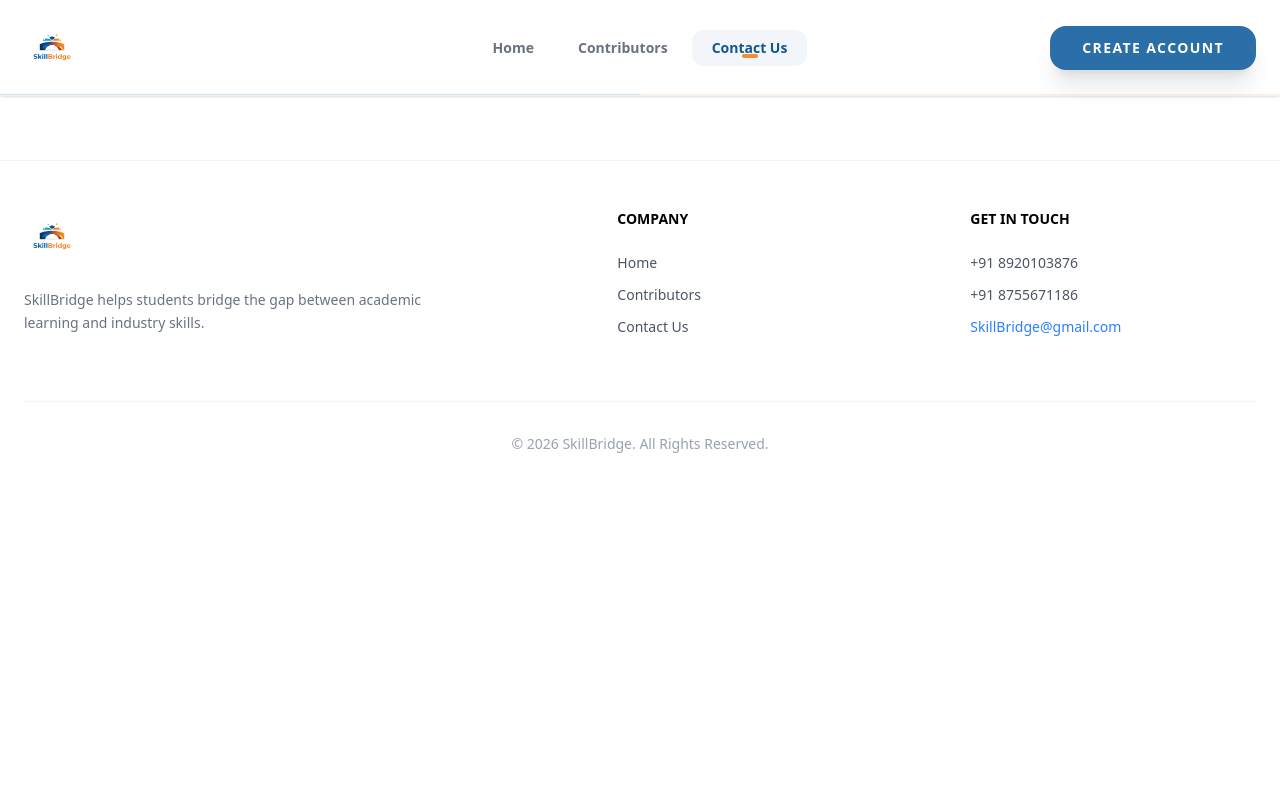
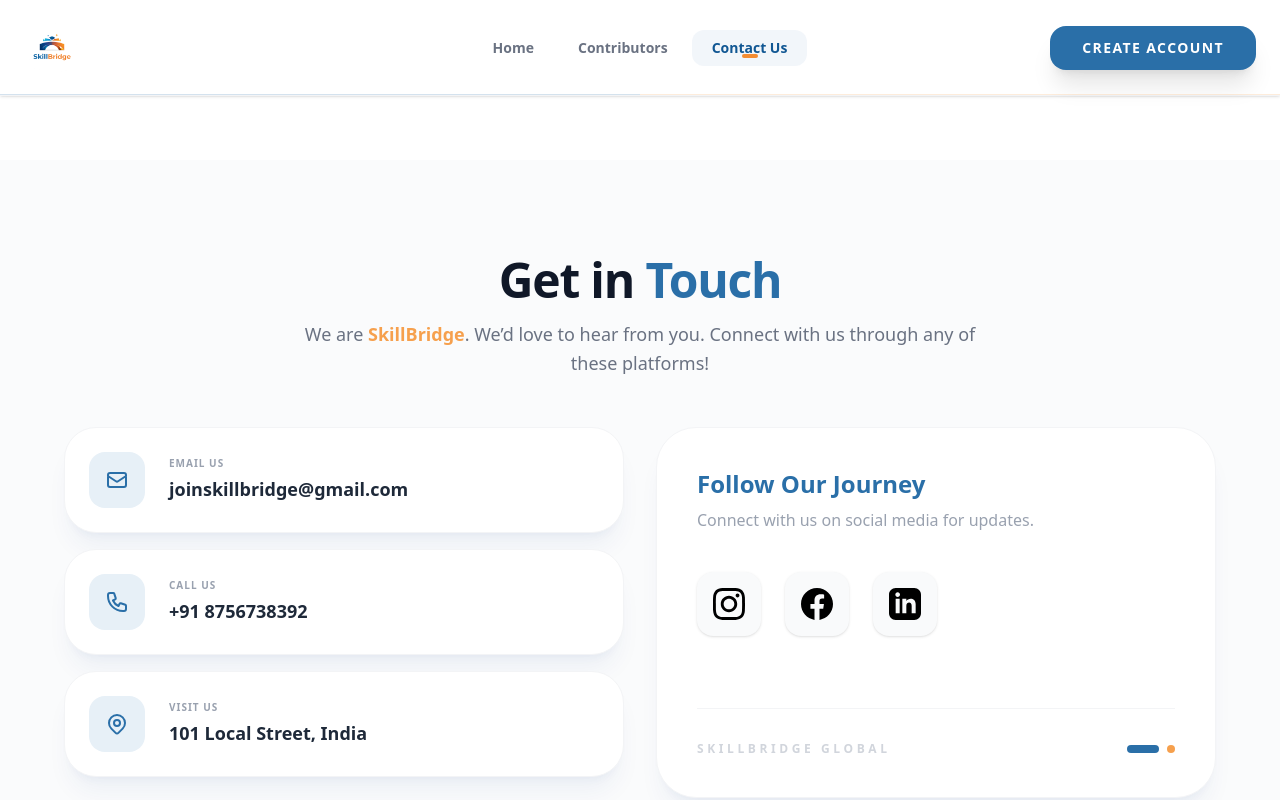
Before and after one commit to anmolkumar875511/SkillBridge, a React (Vite) app in the folder frontend/: page /contact in a window 1280 px wide. Built offline with nearby package versions, Linux system fonts and the light colour scheme; no server answers.

Commit message:
Contact Page UI made and bug fixes in some component

```diff
--- a/frontend/src/App.jsx
+++ b/frontend/src/App.jsx
@@ -12,6 +12,7 @@ import {Toaster} from 'sonner'
 import Resume from './pages/Resume.jsx'
 import Forgetpassw from './pages/Forgetpassw.jsx'
 import Resetpassw from './pages/Resetpassw.jsx'
+import Contact from './pages/Contact.jsx'
 
 function App() {
   return (
@@ -25,6 +26,7 @@ function App() {
           <Route path="/Login" element={<Login />} />
           <Route path="/forgetpassword" element={<Forgetpassw/>}/>
           <Route path='/reset-password/:token' element={<Resetpassw/>} />
+          <Route path='/contact' element={<Contact/>} />
           {/* Protected Routes */}
           <Route element={<ProtectedRoute/>}>
           <Route path='/Dashboard' element={<Dashboard/>}/>
--- a/frontend/src/components/Navbar.jsx
+++ b/frontend/src/components/Navbar.jsx
@@ -40,13 +40,14 @@ function Navbar() {
           {[
             { name: user ? 'Dashboard' : 'Home', path: user ? '/Dashboard' : '/' },
             { name: user ? 'Resume' : 'Contributors', path: user ? '/Resume' : '/contributors' },
+            ...(user ? [{ name: 'Opportunities', path: '/Opportunities' }] : []),
             { name: 'Contact Us', path: '/contact' }
           ].map((link) => (
             <NavLink
               key={link.path}
               to={link.path}
               className={({ isActive }) =>
-                `relative px-5 py-2 rounded-xl text-sm font-bold transition-all duration-300 group
+                `relative px-5 py-2 rounded-xl text-sm font-bold whitespace-nowrap transition-all duration-300 group
                 ${isActive
                   ? 'text-[#115793] bg-[#115793]/5'
                   : 'text-gray-500 hover:text-[#115793] hover:bg-gray-50'}`
--- /dev/null
+++ b/frontend/src/pages/Contact.jsx
@@ -0,0 +1,130 @@
+import React from 'react'
+
+const Contact = () => {
+  // Brand Colors from Logo
+     const colors = {
+  blue: "#2A6FA8",      // lighter, softer blue
+  orange: "#F6A04D",    // lighter orange
+  lightBlue: "#e7f0f7"
+};
+
+
+  const contactInfo = [
+    {
+      label: "Email Us",
+      value: "joinskillbridge@gmail.com",
+      link: "mailto:joinskillbridge@gmail.com", // Fixed link
+      icon: (
+        <svg className="w-6 h-6" fill="none" stroke="currentColor" viewBox="0 0 24 24">
+          <path strokeLinecap="round" strokeLinejoin="round" strokeWidth="2" d="M3 8l7.89 5.26a2 2 0 002.22 0L21 8M5 19h14a2 2 0 002-2V7a2 2 0 00-2-2H5a2 2 0 00-2 2v10a2 2 0 002 2z" />
+        </svg>
+      )
+    },
+    {
+      label: "Call Us",
+      value: "+91 8756738392",
+      link: "tel:8756738392",
+      icon: (
+        <svg className="w-6 h-6" fill="none" stroke="currentColor" viewBox="0 0 24 24">
+          <path strokeLinecap="round" strokeLinejoin="round" strokeWidth="2" d="M3 5a2 2 0 012-2h3.28a1 1 0 01.948.684l1.498 4.493a1 1 0 01-.502 1.21l-2.257 1.13a11.042 11.042 0 005.516 5.516l1.13-2.257a1 1 0 011.21-.502l4.493 1.498a1 1 0 01.684.949V19a2 2 0 01-2 2h-1C9.716 21 3 14.284 3 6V5z" />
+        </svg>
+      )
+    },
+    {
+      label: "Visit Us",
+      value: "101 Local Street, India",
+      link: "#",
+      icon: (
+        <svg className="w-6 h-6" fill="none" stroke="currentColor" viewBox="0 0 24 24">
+          <path strokeLinecap="round" strokeLinejoin="round" strokeWidth="2" d="M17.657 16.657L13.414 20.9a1.998 1.998 0 01-2.827 0l-4.244-4.243a8 8 0 1111.314 0z" />
+          <path strokeLinecap="round" strokeLinejoin="round" strokeWidth="2" d="M15 11a3 3 0 11-6 0 3 3 0 016 0z" />
+        </svg>
+      )
+    }
+  ];
+
+  return (
+    <div className="min-h-screen bg-[#fafbfc] py-24 px-6 animate-fade-in mt-10">
+      <div className="max-w-6xl mx-auto space-y-12">
+
+        {/* Header Section */}
+        <div className="text-center space-y-4">
+          <h1 className="text-5xl font-black tracking-tight text-gray-900">
+            Get in <span style={{ color: colors.blue }}>Touch</span>
+          </h1>
+          <p className="text-gray-500 text-lg max-w-2xl mx-auto font-medium leading-relaxed">
+            We are <span className="font-bold" style={{ color: colors.orange }}>SkillBridge</span>. We’d love to hear from you.
+            Connect with us through any of these platforms!
+          </p>
+        </div>
+
+        <div className="grid grid-cols-1 lg:grid-cols-2 gap-8">
+
+          {/* Left: Contact Info Cards */}
+          <div className="space-y-4">
+            {contactInfo.map((info, index) => (
+              <a
+                href={info.link}
+                key={index}
+                className="group flex items-center p-6 bg-white border border-gray-100 rounded-[2rem] shadow-xl shadow-blue-900/5 transition-all hover:scale-[1.02] hover:shadow-blue-900/10"
+              >
+                <div
+                  className="w-14 h-14 rounded-2xl flex items-center justify-center transition-colors group-hover:bg-opacity-20"
+                  style={{ backgroundColor: colors.lightBlue, color: colors.blue }}
+                >
+                  {info.icon}
+                </div>
+                <div className="ml-6">
+                  <p className="text-[10px] font-black uppercase tracking-widest text-gray-400 mb-1">{info.label}</p>
+                  <p className="text-lg font-bold text-gray-800 group-hover:text-orange-500 transition-colors">{info.value}</p>
+                </div>
+              </a>
+            ))}
+          </div>
+
+          {/* Right: Social Logos Section */}
+          <div className="bg-white border border-gray-100 rounded-[2.5rem] p-10 shadow-xl shadow-blue-900/5 flex flex-col justify-center space-y-10 relative overflow-hidden">
+            <div>
+              <h3 className="text-2xl font-black mb-2" style={{ color: colors.blue }}>Follow Our Journey</h3>
+              <p className="text-gray-400 font-medium">Connect with us on social media for updates.</p>
+            </div>
+
+            <div className="flex items-center gap-6">
+              {/* Instagram Logo */}
+              <a href="https://instagram.com" target="_blank" rel="noreferrer" className="p-4 bg-gray-50 rounded-2xl hover:scale-110 transition-transform shadow-sm group">
+                <svg className="w-8 h-8 group-hover:text-pink-600 transition-colors" fill="currentColor" viewBox="0 0 24 24">
+                  <path d="M12 2.163c3.204 0 3.584.012 4.85.07 3.252.148 4.771 1.691 4.919 4.919.058 1.265.069 1.645.069 4.849 0 3.205-.012 3.584-.069 4.849-.149 3.225-1.664 4.771-4.919 4.919-1.266.058-1.644.07-4.85.07-3.204 0-3.584-.012-4.849-.07-3.26-.149-4.771-1.699-4.919-4.92-.058-1.265-.07-1.644-.07-4.849 0-3.204.013-3.583.07-4.849.149-3.227 1.664-4.771 4.919-4.919 1.266-.057 1.645-.069 4.849-.069zm0-2.163c-3.259 0-3.667.014-4.947.072-4.358.2-6.78 2.618-6.98 6.98-.059 1.281-.073 1.689-.073 4.948 0 3.259.014 3.668.072 4.948.2 4.358 2.618 6.78 6.98 6.98 1.281.058 1.689.072 4.948.072 3.259 0 3.668-.014 4.948-.072 4.354-.2 6.782-2.618 6.979-6.98.059-1.28.073-1.689.073-4.948 0-3.259-.014-3.667-.072-4.947-.196-4.354-2.617-6.78-6.979-6.98-1.281-.059-1.69-.073-4.949-.073zm0 5.838c-3.403 0-6.162 2.759-6.162 6.162s2.759 6.163 6.162 6.163 6.162-2.759 6.162-6.163-2.759-6.162-6.162-6.162zm0 10.162c-2.209 0-4-1.79-4-4 0-2.209 1.791-4 4-4s4 1.791 4 4c0 2.21-1.791 4-4 4zm6.406-11.845c-.796 0-1.441.645-1.441 1.44s.645 1.44 1.441 1.44c.795 0 1.439-.645 1.439-1.44s-.644-1.44-1.439-1.44z"/>
+                </svg>
+              </a>
+
+              {/* Facebook Logo */}
+              <a href="https://facebook.com" target="_blank" rel="noreferrer" className="p-4 bg-gray-50 rounded-2xl hover:scale-110 transition-transform shadow-sm group">
+                <svg className="w-8 h-8 group-hover:text-blue-700 transition-colors" fill="currentColor" viewBox="0 0 24 24">
+                  <path d="M24 12.073c0-6.627-5.373-12-12-12s-12 5.373-12 12c0 5.99 4.388 10.954 10.125 11.854v-8.385H7.078v-3.47h3.047V9.43c0-3.007 1.792-4.669 4.533-4.669 1.312 0 2.686.235 2.686.235v2.953H15.83c-1.491 0-1.956.925-1.956 1.874v2.25h3.328l-.532 3.47h-2.796v8.385C19.612 23.027 24 18.062 24 12.073z"/>
+                </svg>
+              </a>
+
+              {/* LinkedIn Logo */}
+              <a href="https://linkedin.com" target="_blank" rel="noreferrer" className="p-4 bg-gray-50 rounded-2xl hover:scale-110 transition-transform shadow-sm group">
+                <svg className="w-8 h-8 group-hover:text-blue-600 transition-colors" fill="currentColor" viewBox="0 0 24 24">
+                  <path d="M19 0h-14c-2.761 0-5 2.239-5 5v14c0 2.761 2.239 5 5 5h14c2.762 0 5-2.239 5-5v-14c0-2.761-2.238-5-5-5zm-11 19h-3v-11h3v11zm-1.5-12.268c-.966 0-1.75-.79-1.75-1.764s.784-1.764 1.75-1.764 1.75.79 1.75 1.764-.783 1.764-1.75 1.764zm13.5 12.268h-3v-5.604c0-3.368-4-3.113-4 0v5.604h-3v-11h3v1.765c1.396-2.586 7-2.777 7 2.476v6.759z"/>
+                </svg>
+              </a>
+            </div>
+
+            {/* Bottom Graphic Detail */}
+            <div className="pt-8 mt-8 border-t border-gray-100 flex items-center justify-between">
+              <span className="text-xs font-bold text-gray-300 uppercase tracking-[0.3em]">SkillBridge Global</span>
+              <div className="flex gap-2">
+                <div className="h-2 w-8 rounded-full" style={{ backgroundColor: colors.blue }} />
+                <div className="h-2 w-2 rounded-full" style={{ backgroundColor: colors.orange }} />
+              </div>
+            </div>
+          </div>
+
+        </div>
+      </div>
+    </div>
+  );
+};
+export default Contact
--- a/frontend/src/pages/Resume.jsx
+++ b/frontend/src/pages/Resume.jsx
@@ -105,7 +105,9 @@ const Resume = () => {
                 htmlFor="file-upload"
                 className="flex items-center justify-between w-full px-4 py-3 bg-gray-50 border-2 border-dashed border-gray-200 rounded-2xl cursor-pointer hover:border-orange-400 hover:bg-orange-50/30 transition-all group"
               >
-                <span className="text-sm font-semibold text-gray-500 group-hover:text-orange-600">Select Resume File...</span>
+                <span className={`text-sm font-semibold truncate pr-4 ${file ? 'text-gray-900' : 'text-gray-500 group-hover:text-orange-600'}`}>
+                  {file ? file.name : "Select Resume File..."}
+                </span>
                 <span className="px-3 py-1 text-xs font-bold text-white rounded-lg" style={{ backgroundColor: colors.blue }}>BROWSE</span>
               </label>
             </div>
```
